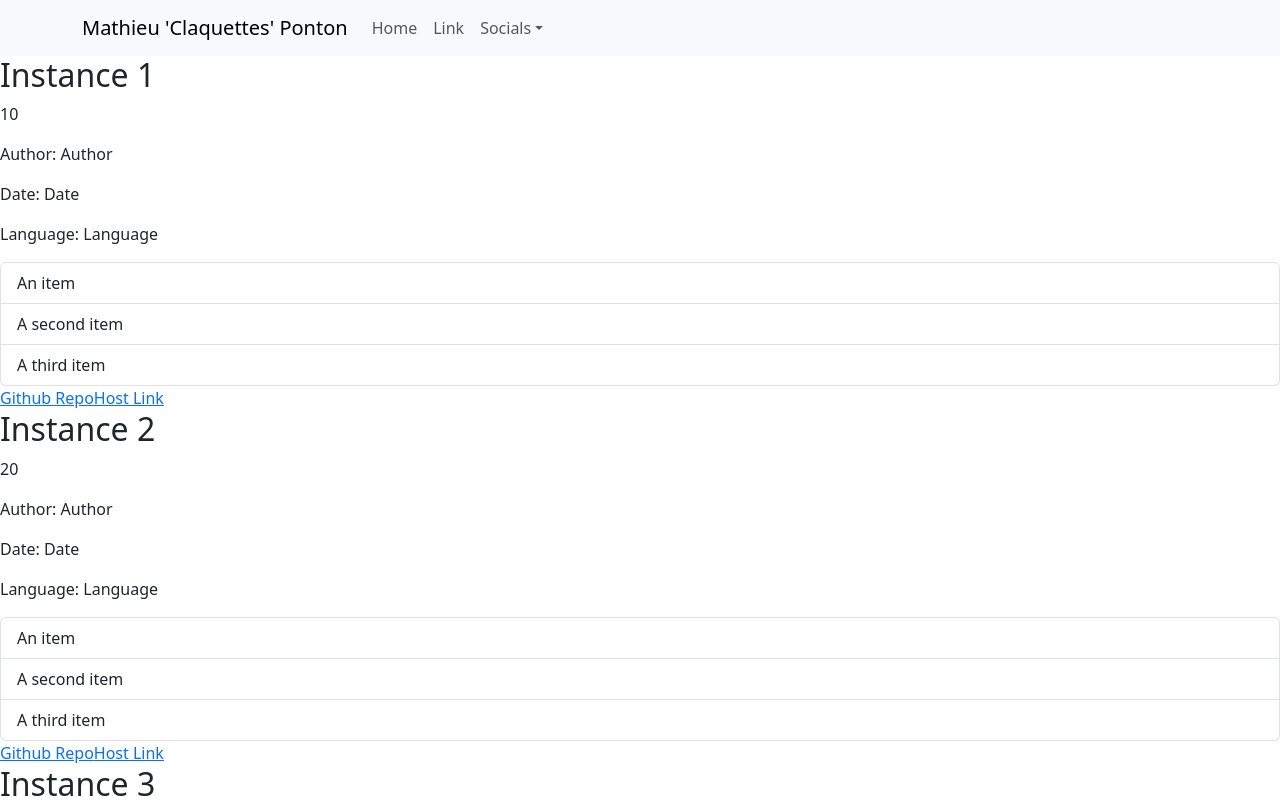
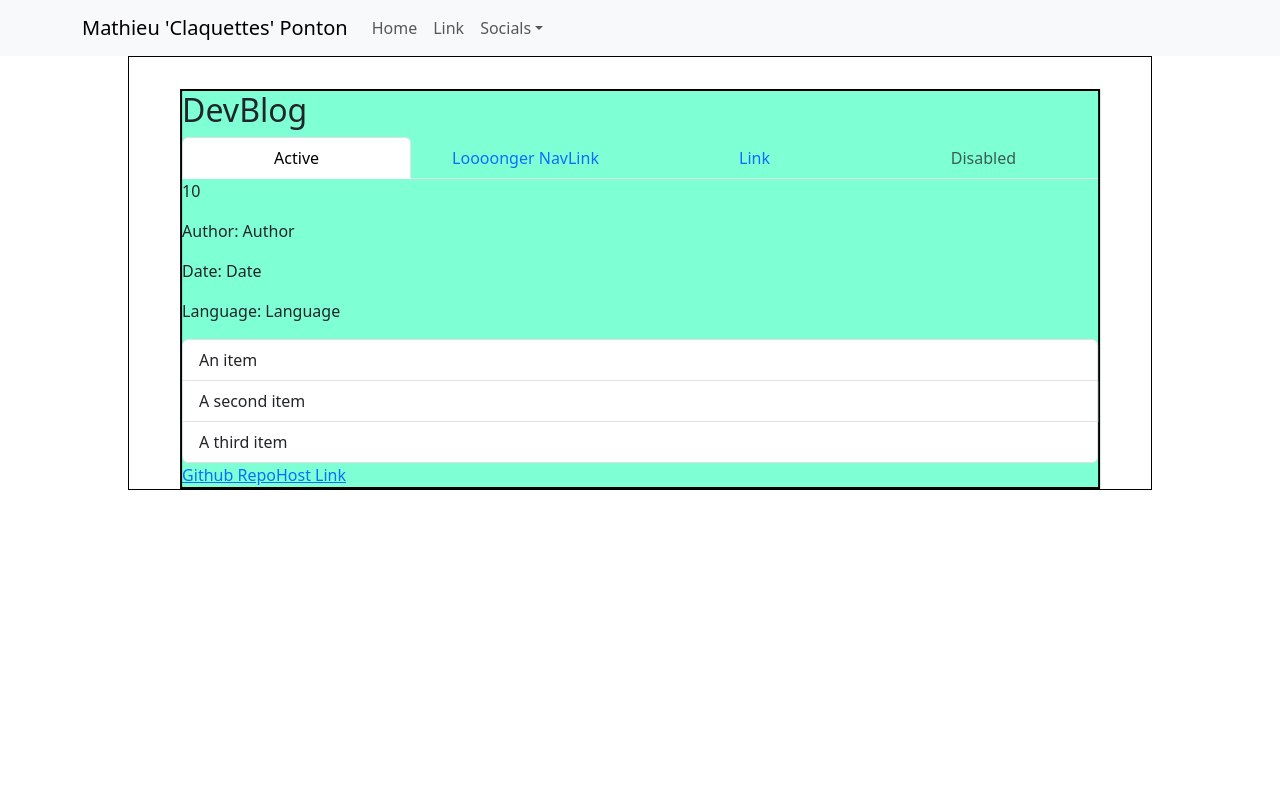
Before and after one commit to Claquettes/Blogv2, a React (Vite) app: page / in a window 1280 px wide. Shown: the top 800 px of the page. Built offline with nearby package versions, Linux system fonts and the light colour scheme.

Commit message:
added navbar and bar for articles and started working on the css

```diff
--- a/src/App.css
+++ b/src/App.css
@@ -0,0 +1,17 @@
+.Articles-container{
+    display: flex;
+    flex-direction: column;
+    width: 80%;
+    margin-left: 50%;
+    transform: translateX(-50%);
+    border: 1px solid black;
+}
+
+.article{
+    width: 90%;
+    background-color: aquamarine;
+    border: 2px solid black;
+    margin-left: 50%;
+    transform: translate(-50%, 0);
+    margin-top: 2rem;
+}
--- a/src/App.tsx
+++ b/src/App.tsx
@@ -1,17 +1,17 @@
 import TopBar from "./components/TopBar";
 import Article from "./components/Article";
 
-const instances = [
-  { name: "Instance 1", value: 10 },
-  { name: "Instance 2", value: 20 },
-  { name: "Instance 3", value: 30 },
-];
+//we import the css file
+import "./App.css";
+
+const instances = [{ name: "DevBlog", value: 10 }];
 
 function App() {
   return (
     <>
       <TopBar />
       <div>
+        <div className="Articles-container">
           {instances.map((instance, index) => (
             <Article
               key={index}
@@ -29,6 +29,7 @@ function App() {
             />
           ))}
         </div>
+      </div>
     </>
   );
 }
--- a/src/components/Article.tsx
+++ b/src/components/Article.tsx
@@ -1,3 +1,6 @@
+import TopBar from "./TopBar";
+import TopBarArticle from "./TopBarArticle";
+
 interface Article {
   //visibles to the outside
   Title: string;
@@ -35,6 +38,7 @@ function MyComponent(props: Article) {
   return (
     <div className="article">
       <h2>{Title}</h2>
+      <TopBarArticle />
       <p className="id">{Id}</p>
       <div className="article-meta">
         <p>Author: {Author}</p>
--- a/src/components/TopBar.tsx
+++ b/src/components/TopBar.tsx
@@ -15,14 +15,14 @@ function BasicExample() {
             <Nav.Link href="#link">Link</Nav.Link>
             <NavDropdown title="Socials" id="basic-nav-dropdown">
               <NavDropdown.Item
-                href="#action/3.1"
+                href="https://www.linkedin.com/in/mathieu-ponton/"
                 target="_blank"
                 rel="noreferrer"
               >
                 Linkedin
               </NavDropdown.Item>
               <NavDropdown.Item
-                href="#action/3.2"
+                href="https://wakatime.com/@Claquettes"
                 target="_blank"
                 rel="noreferrer"
               >
--- /dev/null
+++ b/src/components/TopBarArticle.tsx
@@ -0,0 +1,24 @@
+import Nav from "react-bootstrap/Nav";
+
+function TopBarArticleCreate() {
+  return (
+    <Nav justify variant="tabs" defaultActiveKey="/home">
+      <Nav.Item>
+        <Nav.Link href="/home">Active</Nav.Link>
+      </Nav.Item>
+      <Nav.Item>
+        <Nav.Link eventKey="link-1">Loooonger NavLink</Nav.Link>
+      </Nav.Item>
+      <Nav.Item>
+        <Nav.Link eventKey="link-2">Link</Nav.Link>
+      </Nav.Item>
+      <Nav.Item>
+        <Nav.Link eventKey="disabled" disabled>
+          Disabled
+        </Nav.Link>
+      </Nav.Item>
+    </Nav>
+  );
+}
+
+export default TopBarArticleCreate;
```
Lines whose indentation alone changed are shown as unchanged.
